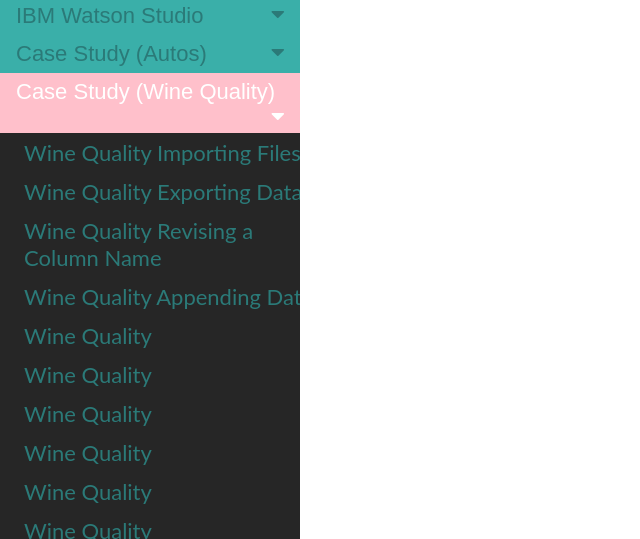
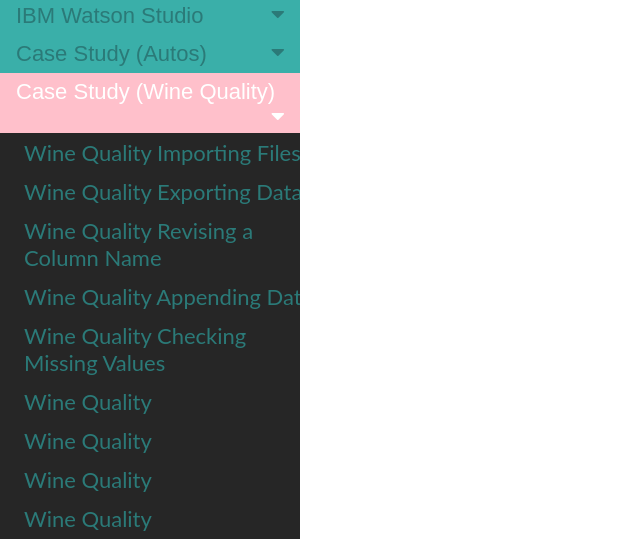
Before and after one commit to baharehgk/baharehgk.github.io, a plain HTML site: page index.html in a window 1280 px wide. Both pictures are taken after a click on the button "Case Study (Wine Quality)". Shown: the part 261-800 px from the top of the page, without its empty margins (0-640 px from the left). Drawn offline with Linux system fonts and the light colour scheme.

Commit message:
Update index.html

```diff
--- a/index.html
+++ b/index.html
@@ -187,7 +187,7 @@ body {
     <a href="https://DataScienceSchools.github.io/wineexport.html">Wine Quality Exporting Data</a>
     <a href="https://DataScienceSchools.github.io/winecolumnname.html">Wine Quality Revising a Column Name</a>
     <a href="https://DataScienceSchools.github.io/wineappendingdata.html">Wine Quality Appending Data</a>
-    <a href="https://DataScienceSchools.github.io/.html">Wine Quality</a>
+    <a href="https://DataScienceSchools.github.io/winemissingvalues.html">Wine Quality Checking Missing Values</a>
     <a href="https://DataScienceSchools.github.io/.html">Wine Quality</a>
     <a href="https://DataScienceSchools.github.io/.html">Wine Quality</a>
     <a href="https://DataScienceSchools.github.io/.html">Wine Quality</a>
```
